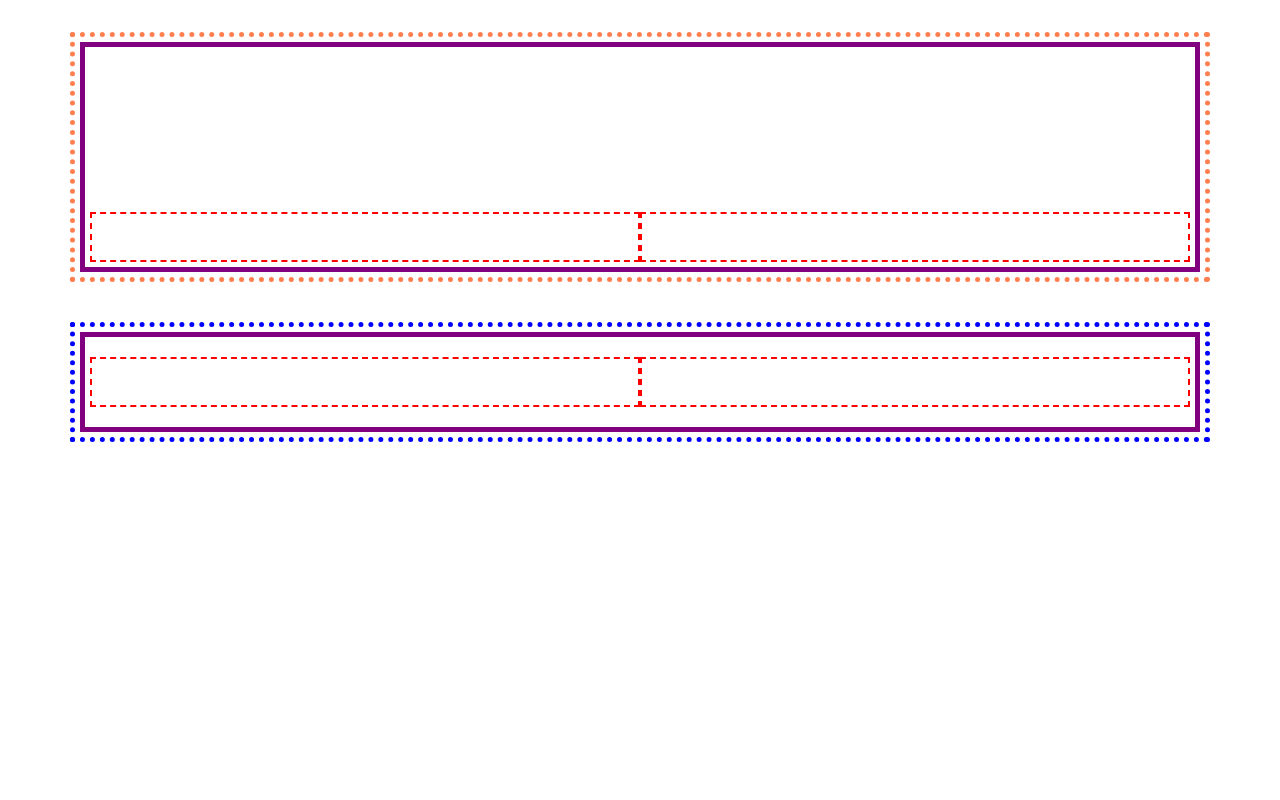
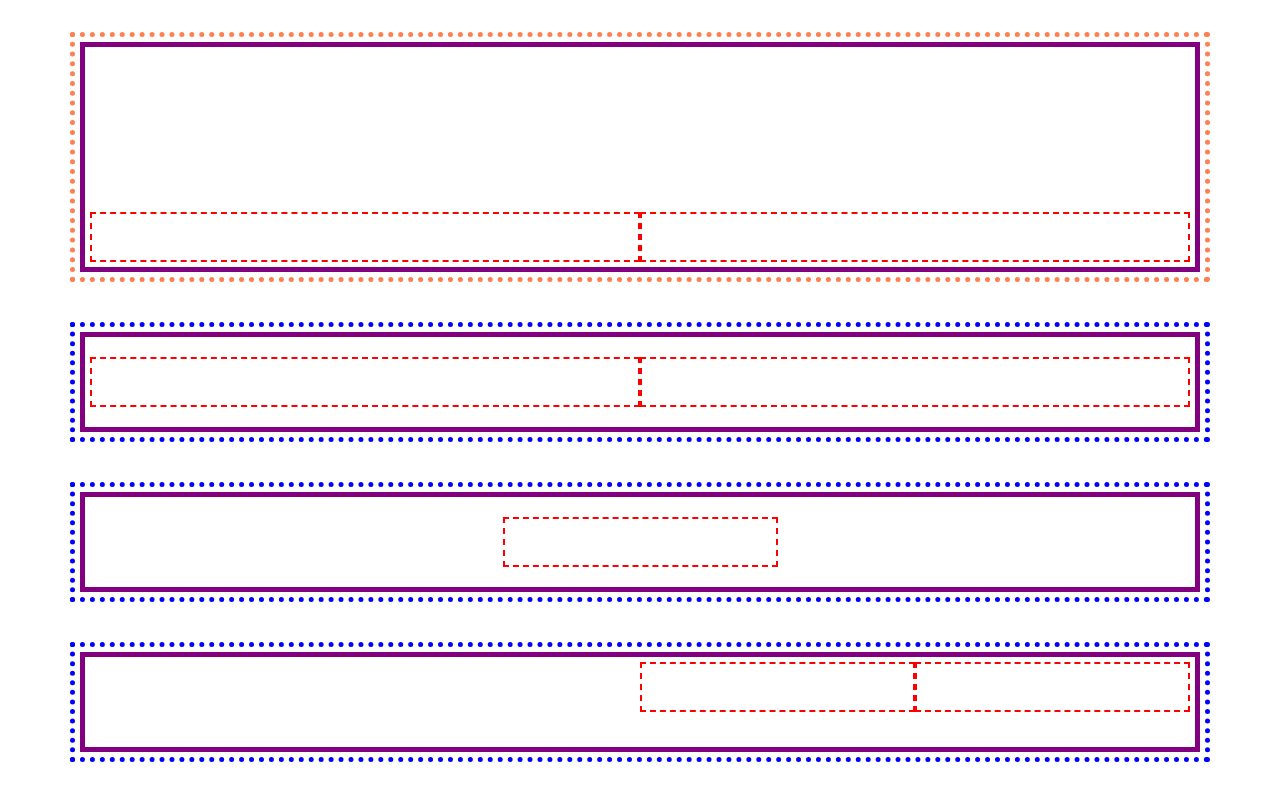
Before and after one commit to williamsartijose/Bootstrap5BasicoAoAvancado-MatheusBattisti, a plain HTML site: page 3_layout/1_aulas/index.html in a window 1280 px wide. Shown: the part 1172-1972 px from the top of the page. Before the commit the page ends 1654 px from the top, so only its background shows below. Drawn offline with nearby package versions, Linux system fonts and the light colour scheme.

Commit message:
34. Alinhamento horizontal

```diff
--- a/3_layout/1_aulas/css/styles.css
+++ b/3_layout/1_aulas/css/styles.css
@@ -114,3 +114,15 @@ div {
   height: 50px;
   margin: 0;
 }
+
+/* aula 10 -alinhamento horizontal */
+
+#gutter .col-6 {
+  margin: 0;
+}
+
+.col-3 {
+  border: 2px dashed red;
+  height: 50px;
+  margin: 0;
+}
--- a/3_layout/1_aulas/index.html
+++ b/3_layout/1_aulas/index.html
@@ -79,6 +79,19 @@
   </div>
 </div>
 
+<!-- Alinhamento horizontal -->
+<div class="container" >
+  <div class="row align-items-center justify-content-center">
+    <div class="col-3"></div>
+  </div>
+</div>
+
+<div class="container" >
+  <div class="row justify-content-end">
+    <div class="col-3"></div>
+    <div class="col-3"></div>
+  </div>
+</div>
 
 </body>
 </html>
```
